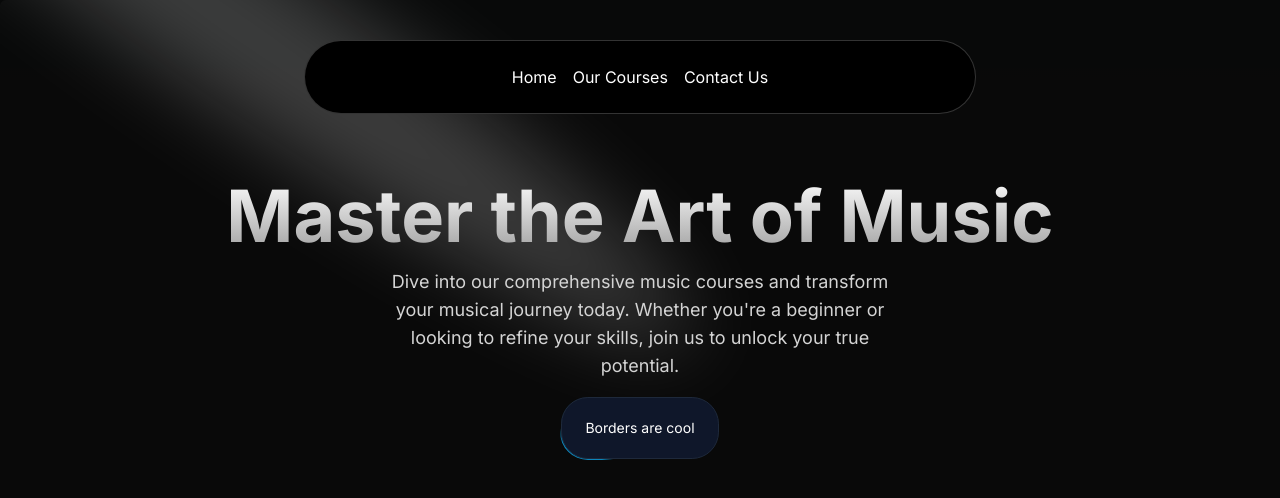
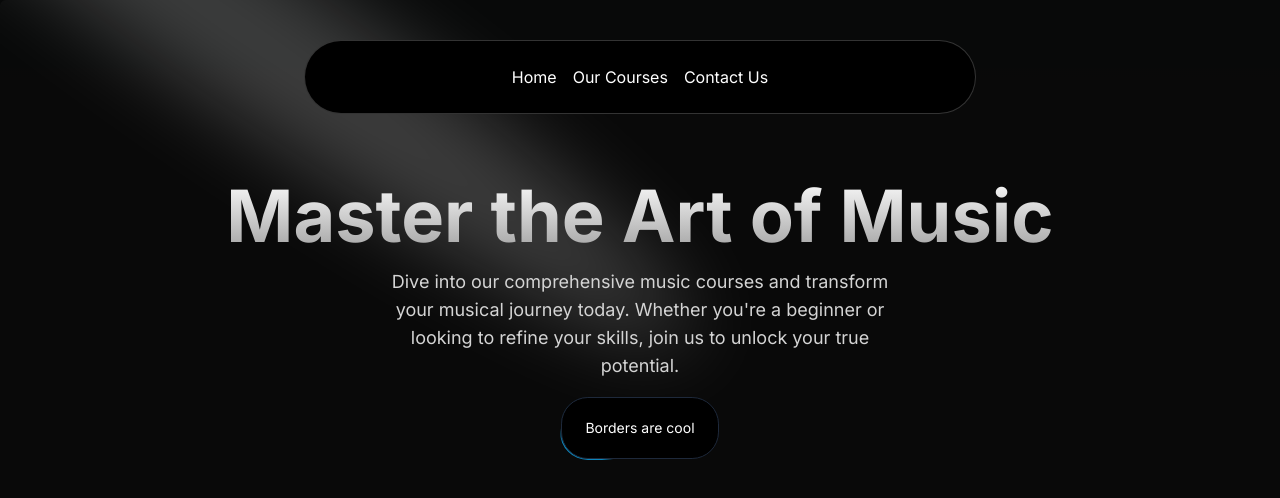
Before and after one commit to hariomchouhan/NextJS, a Next.js app in the folder music_next_app/: page / in a window 1280 px wide. Shown: the top 498 px of the page. Built offline with nearby package versions, Linux system fonts and the light colour scheme.

Commit message:
Change the background color of the button

```diff
--- a/music_next_app/src/components/HeroSection.tsx
+++ b/music_next_app/src/components/HeroSection.tsx
@@ -20,7 +20,7 @@
                 <Link href={'/courses'}>
                 <Button
         borderRadius="1.75rem"
-        className="bg-white dark:bg-slate-900 text-black dark:text-white border-neutral-200 dark:border-slate-800"
+        className="bg-white dark:bg-black text-black dark:text-white border-neutral-200 dark:border-slate-800"
       >
         Borders are cool
       </Button>
```
